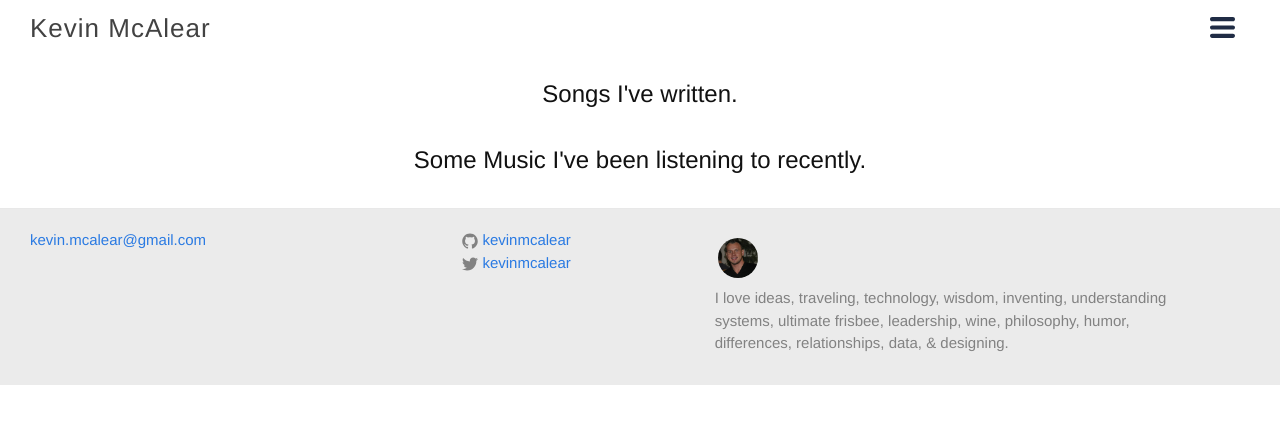
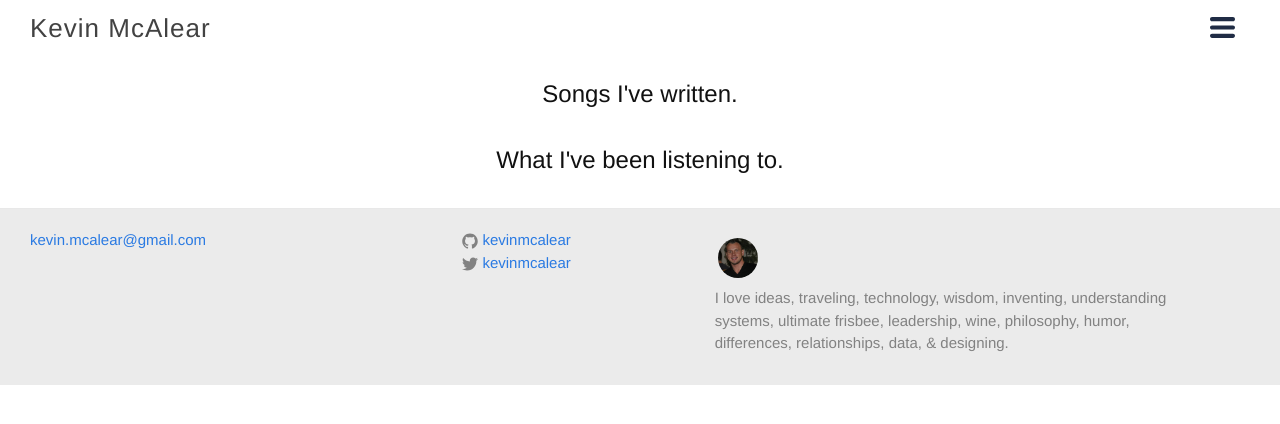
Before and after one commit to kevinmcalear/kevinmcalear.github.io, a Jekyll site: the page built from music.html, in a window 1280 px wide. Shown: the top 424 px of the page. Built offline with Jekyll 4.4.1, drawn with Linux system fonts in a browser that asks for light colours; nearby versions of some CDN libraries.

Commit message:
improved music copy

```diff
--- a/music.html
+++ b/music.html
@@ -5,6 +5,6 @@ permalink: /music/
 ---
 <h2 style="text-align:center;margin:20px auto;">Songs I've written.</h2>
 <div id="player"></div>
-<h2 style="text-align:center;margin:30px auto;">Some Music I've been listening to recently.</h2>
+<h2 style="text-align:center;margin:30px auto;">What I've been listening to.</h2>
 
 <div id="music" class="grid"></div>
```
